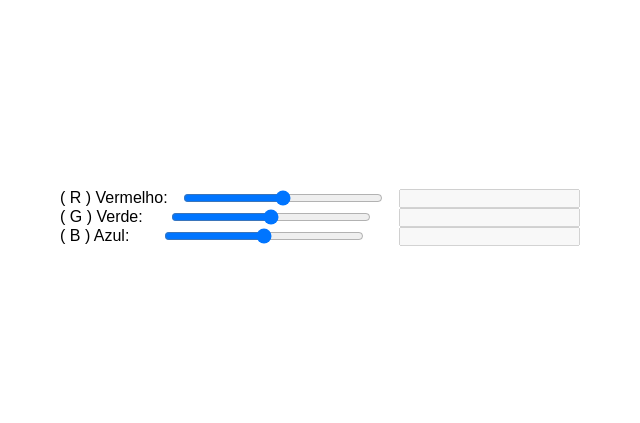
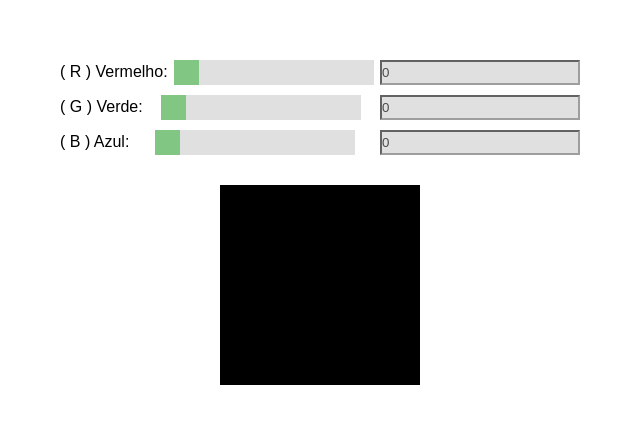
Before and after one commit to gui-soares/Desafio_1_IGTI, a plain HTML site: page index.html in a window 1280 px wide. Shown: the part 183-606 px from the top of the page, without its empty margins (320-960 px from the left). Drawn offline with Linux system fonts and the light colour scheme.

Commit message:
finalização da estilização

```diff
--- a/index.html
+++ b/index.html
@@ -10,19 +10,45 @@
   <div id="main-container">
   <div class="input-container">
     <span>( R ) Vermelho: </span>
-    <input type="range" name="slider-red" id="slider-red" class="slider">
-    <input type="text" name="red" id="red" disabled>
+    <input
+    type="range"
+    name="slider-red"
+    id="slider-red"
+    class="slider"
+    min="0"
+    max="255"
+    step="1"
+    value="0"/>
+    <input type="number" name="red" id="red" class="value"/>
   </div>
   <div class="input-container">
     <span>( G ) Verde: </span>
-    <input type="range" name="slider-green" id="slider-green" class="slider">
-    <input type="text" name="green" id="green" disabled>
+    <input
+    type="range"
+    name="slider-green"
+    id="slider-green"
+    class="slider"
+    min="0"
+    max="255"
+    step="1"
+    value="0"/>
+    <input type="number" name="green" id="green" class="value">
   </div>
   <div class="input-container">
     <span>( B ) Azul: </span>
-    <input type="range" name="slider-blue" id="slider-blue" class="slider">
-    <input type="text" name="blue" id="blue" disabled>
+    <input
+    type="range"
+    name="slider-blue"
+    id="slider-blue"
+    class="slider"
+    min="0"
+    max="255"
+    step="1"
+    value="0"/>
+    <input type="number" name="blue" id="blue" class="value">
   </div>
+  <div id="square"></div>
 </div>
+<script src="script.js"></script>
 </body>
 </html>
--- a/styles.css
+++ b/styles.css
@@ -19,6 +19,14 @@ body{
   justify-content: center;
 }
 
+#square{
+  width: 200px;
+  height: 200px;
+  background-color: rgb(0,0,0);
+  border: 2px solid rgb(0,0,0);
+  margin-top: 30px;
+}
+
 .input-container{
   display: flex;
   flex-direction: row;
@@ -26,8 +34,46 @@ body{
   align-items: center;
   justify-content: space-between;
   padding: 0px 60px;
+  margin-top: 10px;
 }
 
 .slider{
+  -webkit-appearance: none;
   width: 200px;
+  height: 25px;
+  background: #d3d3d3;
+  outline: none;
+  opacity: 0.7;
+  -webkit-transition: .2s;
+  transition: opacity .2s;
 }
+
+.slider:hover {
+  opacity: 1;
+}
+
+.slider::-webkit-slider-thumb {
+  -webkit-appearance: none;
+  appearance: none;
+  width: 25px;
+  height: 25px;
+  -webkit-appearance: none;
+  background: #4CAF50;
+  cursor: pointer;
+}
+
+.slider::-moz-range-thumb {
+  width: 25px;
+  height: 25px;
+  background: #4CAF50;
+  cursor: pointer;
+}
+
+.value{
+  -webkit-appearance: none;
+  width: 200px;
+  height: 25px;
+  background: #d3d3d3;
+  outline: none;
+  opacity: 0.7;
+}
```
